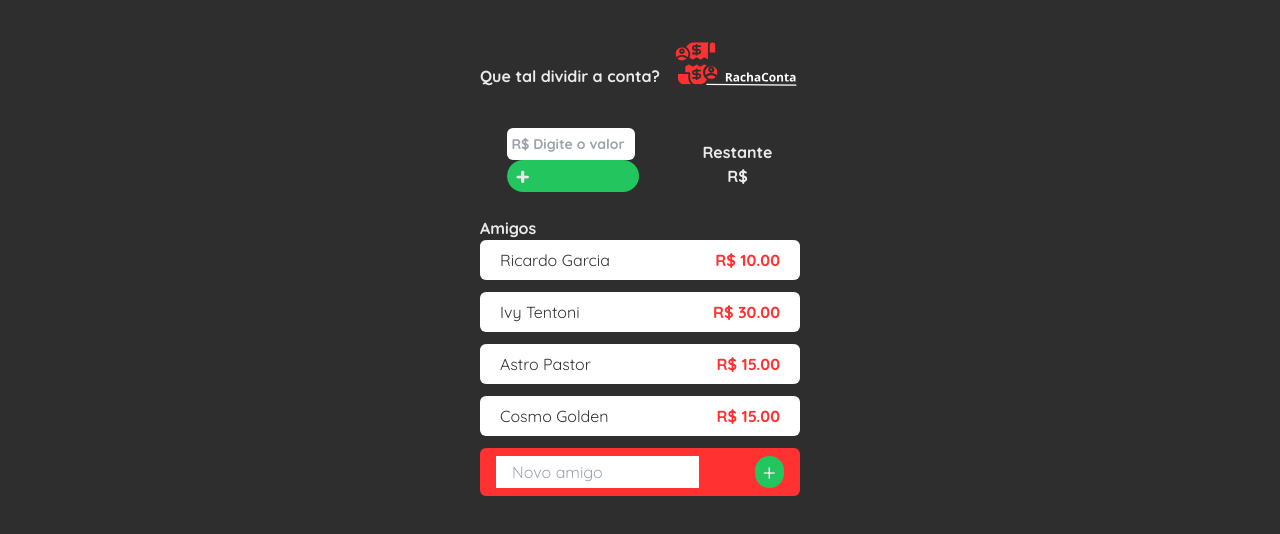
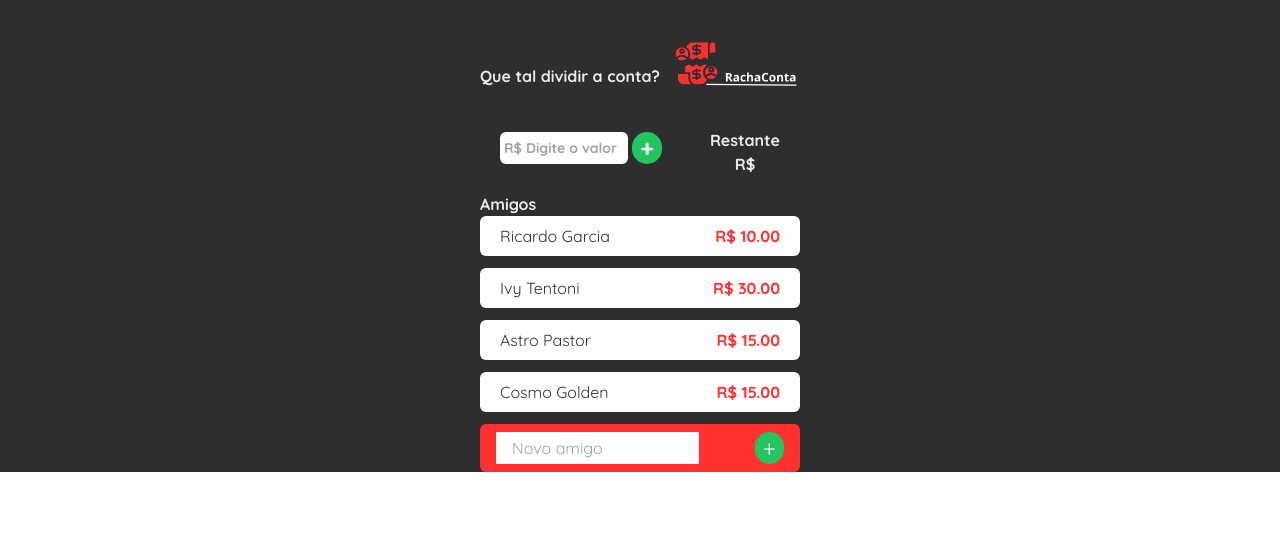
Before and after one commit to RicardoGarcia90/rachaConta, a React (Vite) app in the folder front-end/: page / in a window 1280 px wide. Shown: the top 534 px of the page. Built offline with nearby package versions, Linux system fonts and the light colour scheme.

Commit message:
fix: ajustando botão adicionar valor

```diff
--- a/front-end/src/App.jsx
+++ b/front-end/src/App.jsx
@@ -40,7 +40,7 @@ function App() {
   }
 
   return (
-    <div className="container h-screen bg-backgroundTheme font-quicksand flex justify-center items-start">
+    <div className="container h-full bg-backgroundTheme font-quicksand flex justify-center items-start">
       <div>
         <Header />
         <Values
--- a/front-end/src/components/layout/Values.jsx
+++ b/front-end/src/components/layout/Values.jsx
@@ -45,7 +45,7 @@ const Values = ({ value, onHandleValue, showValue }) => {
       <div className="container flex gap-2 items-center justify-around text-textColor font-bold">
         <div className="flex flex-col items-center gap-2">
           <div className="flex">
-            <form onSubmit={handleValue}>
+            <form onSubmit={handleValue} className="flex">
               <input
                 type="text"
                 value={currentValue}
```
